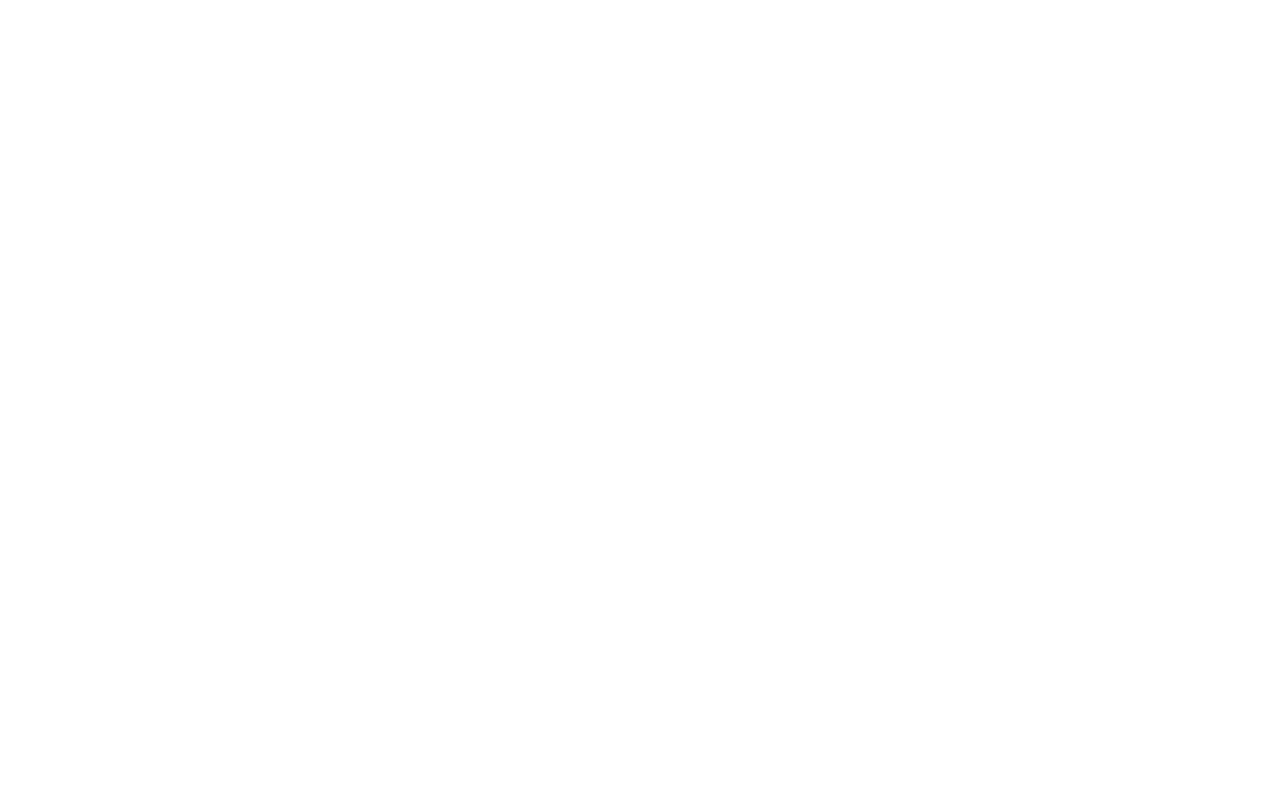
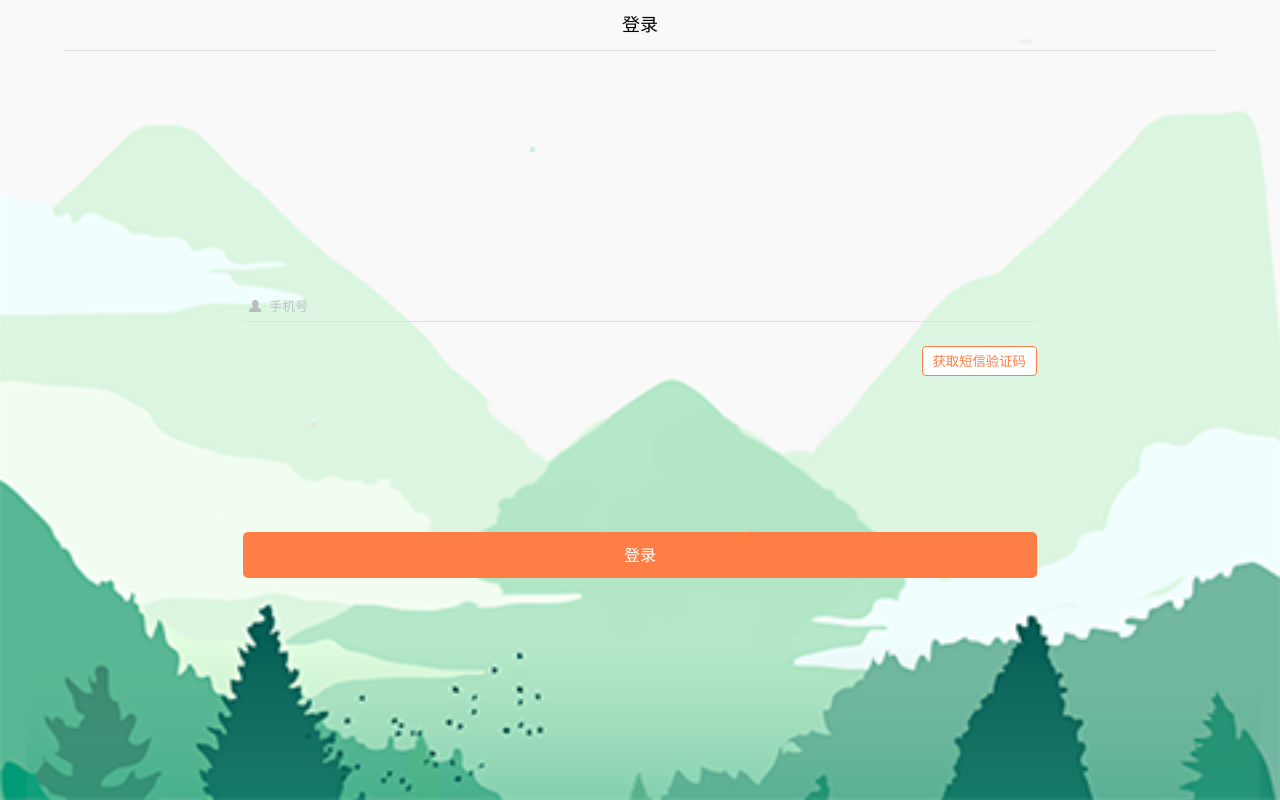
Before and after one commit to MrOhyang/remind, a Vue app: page /#/login in a window 1280 px wide. Before the commit this address led to /#/. Built offline with nearby package versions, Linux system fonts and the light colour scheme.

Commit message:
add 登录页面

```diff
--- a/src/assets/less/main.less
+++ b/src/assets/less/main.less
@@ -9,5 +9,8 @@
 // 原子类
 @import "./atom.less";
 
+// login 登录页面
+@import "./modules/login.less";
+
 // list 列表页面
 @import "./modules/list.less";
--- /dev/null
+++ b/src/assets/less/modules/login.less
@@ -0,0 +1,87 @@
+/**
+ * 登录页面
+ */
+
+.login-wrapper {
+  position: absolute;
+  top: 0;
+  left: 0;
+  width: 100%;
+  height: 100%;
+  background-image: url(../../images/bg-01.png);
+  background-size: 100%;
+  background-position-y: bottom;
+  background-repeat: no-repeat;
+  background-color: #f9f9f9;
+}
+// 登录头部标题
+.login-title {
+  height: 50/16rem;
+  line-height: 50/16rem;
+  text-align: center;
+  h1 {
+    margin: 0 auto;
+    width: 90%;
+    font-size: 18/16rem;
+    border-bottom: 1px #e0e0e0 solid;
+  }
+}
+// 电话号码输入等等
+.form-wrapper {
+  margin: 0 auto;
+  padding-top: 240/16rem;
+  width: 62%;
+  .form-row {
+    position: relative;
+    width: 100%;
+    // background-color: #eee;
+    &.visihide {
+      visibility: hidden;
+    }
+    i.iconfont {
+      position: absolute;
+      bottom: 4/16rem;
+      left: 2/16rem;;
+      width: 20/16rem;
+      height: 20/16rem;
+      text-align: center;
+      vertical-align: middle;
+      color: #bbb;
+    }
+    input {
+      padding-left: 26/16rem;
+      background-color: transparent;
+      border-width: 0 0 1px 0;
+    }
+    button.btn-yzm {
+      float: right;
+      padding: 0 10/16rem;
+      height: 30/16rem;
+      line-height: 28/16rem;
+      background-color: #fff;
+      border: 1px #ff7e45 solid;
+      border-radius: 4px;
+      color: #ff7e45;
+      cursor: pointer;
+      &.sended {
+        background-color: #fbfbfb;
+        border-color: #ccc;
+        color: #ccc;
+      }
+    }
+  }
+  .form-row + .form-row {
+    margin-top: 24/16rem;
+  }
+  .btn-submit {
+    margin-top: 100/16rem;
+    width: 100%;
+    height: 46/16rem;
+    line-height: 44/16rem;
+    font-size: 16/16rem;
+    background-color: #ff7e45;
+    border: 0;
+    border-radius: 5/16rem;
+    color: #fff;
+  }
+}
--- a/src/assets/less/reset.less
+++ b/src/assets/less/reset.less
@@ -25,6 +25,11 @@
 }
 textarea { resize: none; }
 
-/* Variable */
-
-/* Class */
+// element-ui 样式 覆盖
+.el-message {
+  width: 90%;
+  min-width: auto;
+  p {
+    padding-right: 16/16rem;
+  }
+}
--- a/src/main.js
+++ b/src/main.js
@@ -6,14 +6,18 @@
 import _ from 'lodash'
 
 import {
+  Input,
   Checkbox,     // 多选框
   CheckboxButton,
   CheckboxGroup,
+  Message
 } from 'element-ui'
 
+Vue.use(Input);
 Vue.use(Checkbox);
 Vue.use(CheckboxButton);
 Vue.use(CheckboxGroup);
+Vue.prototype.$message = Message;
 
 Vue.config.productionTip = false;
 Vue.$http = Vue.prototype.$http = Axios;
--- /dev/null
+++ b/src/pages/login.vue
@@ -0,0 +1,160 @@
+<template>
+<div class="login-wrapper">
+
+  <!-- 登录头部标题 -->
+  <div class="login-title">
+    <h1>登录</h1>
+  </div>
+
+  <!-- 电话号码输入等等 -->
+  <div class="form-wrapper">
+    <div class="form-row">
+      <i class="iconfont icon-user"></i>
+      <el-input size="small" placeholder="手机号" v-model.trim="phone"></el-input>
+    </div>
+    <div class="form-row clearfix">
+      <button class="btn-yzm" :class="{sended: sended_yzm}" @click="clickSendYzm()">
+        {{ {true: `${btn_yzm_val}s后可重新发送`, false: '获取短信验证码'}[sended_yzm] }}
+      </button>
+    </div>
+    <div class="form-row" :class="{visihide: !show_input_yzm}">
+      <i class="iconfont icon-pwd"></i>
+      <el-input size="small" placeholder="请输入您收到的短信验证码"
+                ref="input_yzm"
+                v-model.trim="yzm"></el-input>
+    </div>
+
+    <button class="btn-submit" @click="login">登录</button>
+  </div>
+
+</div>
+</template>
+
+<script>
+export default {
+  data() {
+    return {
+      btn_yzm_val: '',  // 秒
+
+      phone: '',     // 手机号码
+      yzm: '',       // 短信验证码
+      phone_bk: '',  // 手机号码备份
+
+      sended_yzm: false,  // 是否发送了验证码
+      show_input_yzm: false,  // 显示填入短信验证码
+
+      sended_yzm_timer: null,  // 发送验证码计时器
+    }
+  },
+  methods: {
+    // 发送验证码
+    clickSendYzm() {
+      if (!this.sended_yzm) {
+        if (!this.checkPhone()) {
+          return ;
+        }
+        this.sendGetYzm();
+        this.sended_yzm = true;
+        this.btn_yzm_val = 60;
+        this.sended_yzm_timer = window.setInterval(() => {
+          if (this.btn_yzm_val <= 0) {
+            window.clearInterval(this.sended_yzm_timer);
+            this.sended_yzm = false;
+            return ;
+          }
+          this.btn_yzm_val--;
+        }, 1000);
+      } else {
+        return ;
+      }
+    },
+    // 检查手机是否合法
+    checkPhone() {
+      if (/^1[0-9]{10}/.test(this.phone)) {
+        return true;
+      } else {
+        this.$message({
+          showClose: true,
+          message: '手机号码不正确',
+          type: 'error'
+        });
+        return false;
+      }
+    },
+    // 发送获取验证码请求
+    sendGetYzm() {
+      this.$http.get('/api/ReMind/User/phoneCode', {
+        params: {
+          phone: this.phone
+        }
+      }).then(r => {
+        if (r.data.code == 0) {
+          this.show_input_yzm = true;
+          this.phone_bk = this.phone;
+          this.$nextTick(() => {
+            this.$refs.input_yzm.focus();
+          });
+        } else {
+          throw Error(r.msg);
+        }
+      }).catch(e => {
+        window.clearInterval(this.sended_yzm_timer);
+        this.sended_yzm = false;
+        this.$message({
+          showClose: true,
+          message: '发生错误',
+          type: 'error'
+        });
+      });
+    },
+    // 验证登录
+    login() {
+      if (!this.show_input_yzm) {
+        return ;
+      }
+      if (this.phone != this.phone_bk) {
+        window.clearInterval(this.sended_yzm_timer);
+        this.sended_yzm = false;
+        this.$message({
+          showClose: true,
+          message: '手机号码已被修改，请重新收取验证码信息',
+          type: 'error'
+        });
+        return ;
+      }
+      if (this.yzm == '') {
+        this.$message({
+          showClose: true,
+          message: '短信验证码不能为空',
+          type: 'error'
+        });
+        return ;
+      }
+      this.$http.get('/api/ReMind/User/checkLogin', {
+        params: {
+          phone: this.phone,
+          code: this.yzm
+        }
+      }).then(r => {
+        if (r.data.code == 0) {
+          this.$message({
+            showClose: true,
+            message: '登录成功，2s后跳转至消息中心',
+            type: 'success'
+          });
+          window.setTimeout(() => {
+            this.$router.push({ path: '/list' });
+          }, 2000);
+        } else {
+        }
+      }).catch(e => {
+        this.$message({
+          showClose: true,
+          message: '发生错误',
+          type: 'error'
+        });
+      });
+    }
+  }
+}
+</script>
--- a/src/router/index.js
+++ b/src/router/index.js
@@ -1,6 +1,7 @@
 import Vue from 'vue'
 import Router from 'vue-router'
 
+import Login from '@/pages/login.vue'
 import List from '@/pages/list.vue'
 
 Vue.use(Router)
@@ -13,6 +14,12 @@
       path: '/',
       name: 'Index',
       // component: HelloWorld
+      redirect: '/login'
+    },
+    {
+      path: '/login',
+      name: 'Login',
+      component: Login
     },
     {
       path: '/list',
```
Also changed, not shown: src/assets/images/bg-01.png (added).
